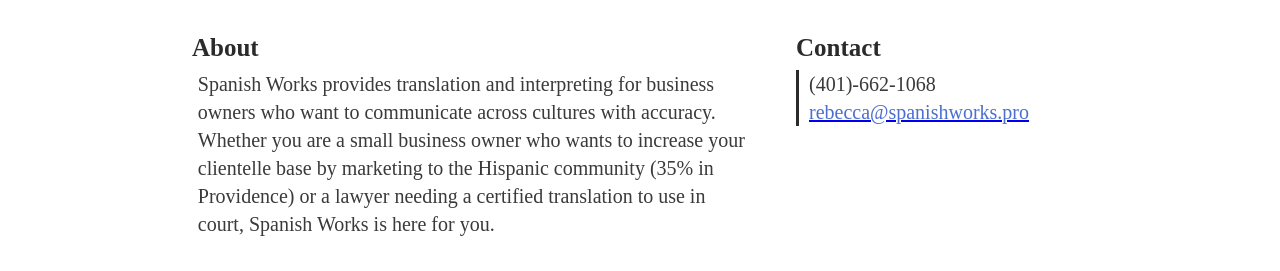
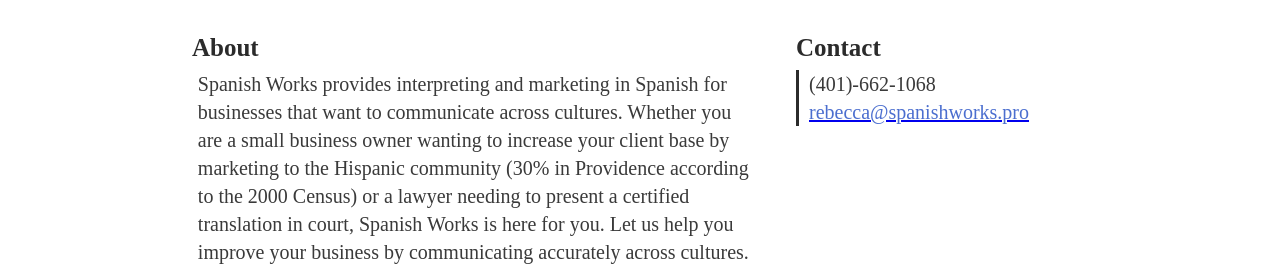
Before and after one commit to jrhoads/spanishworks, a plain HTML site: page index.html in a window 1280 px wide. Shown: the part 529-800 px from the top of the page. Drawn offline with Linux system fonts and the light colour scheme.

Commit message:
Update about message in index

```diff
--- a/index.html
+++ b/index.html
@@ -46,7 +46,7 @@
 
       <div id="main-home-section">
         <h1 id="title-main-home-section">About</h1>
-        <p id="about-text" class="regularText-home-section">Spanish Works provides translation and interpreting for business owners who want to communicate across cultures with accuracy. Whether you are a small business owner who wants to increase your clientelle base by marketing to the Hispanic community (35% in Providence) or a lawyer needing a certified translation to use in court, Spanish Works is here for you.</p>
+        <p id="about-text" class="regularText-home-section">Spanish Works provides interpreting and marketing in Spanish for businesses that want to communicate across cultures. Whether you are a small business owner wanting to increase your client base by marketing to the Hispanic community (30% in Providence according to the 2000 Census) or a lawyer needing to present a certified translation in court, Spanish Works is here for you. Let us help you improve your business by communicating accurately across cultures.</p>
       </div>
 
       <div id="side-home-section">
```
